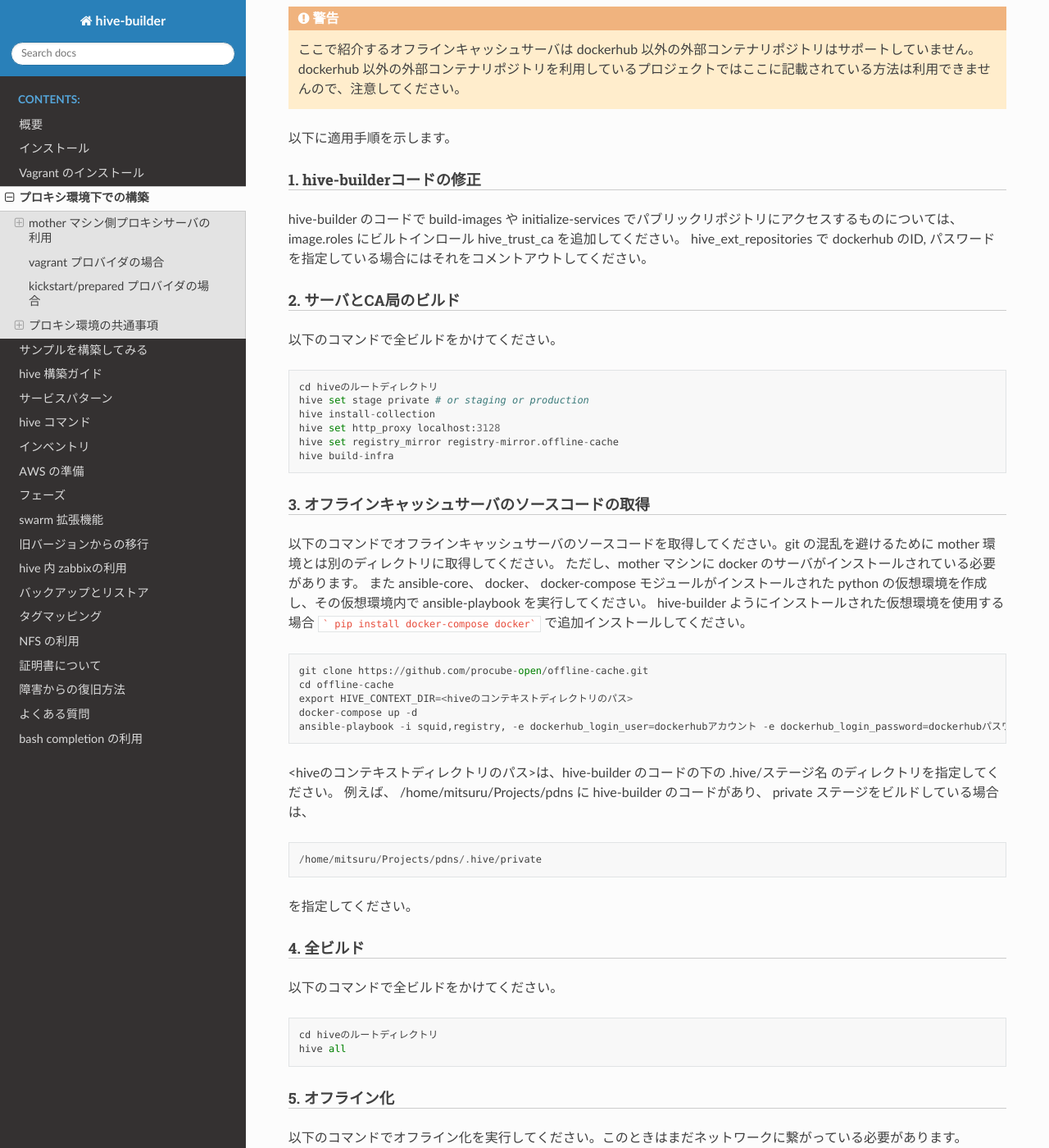
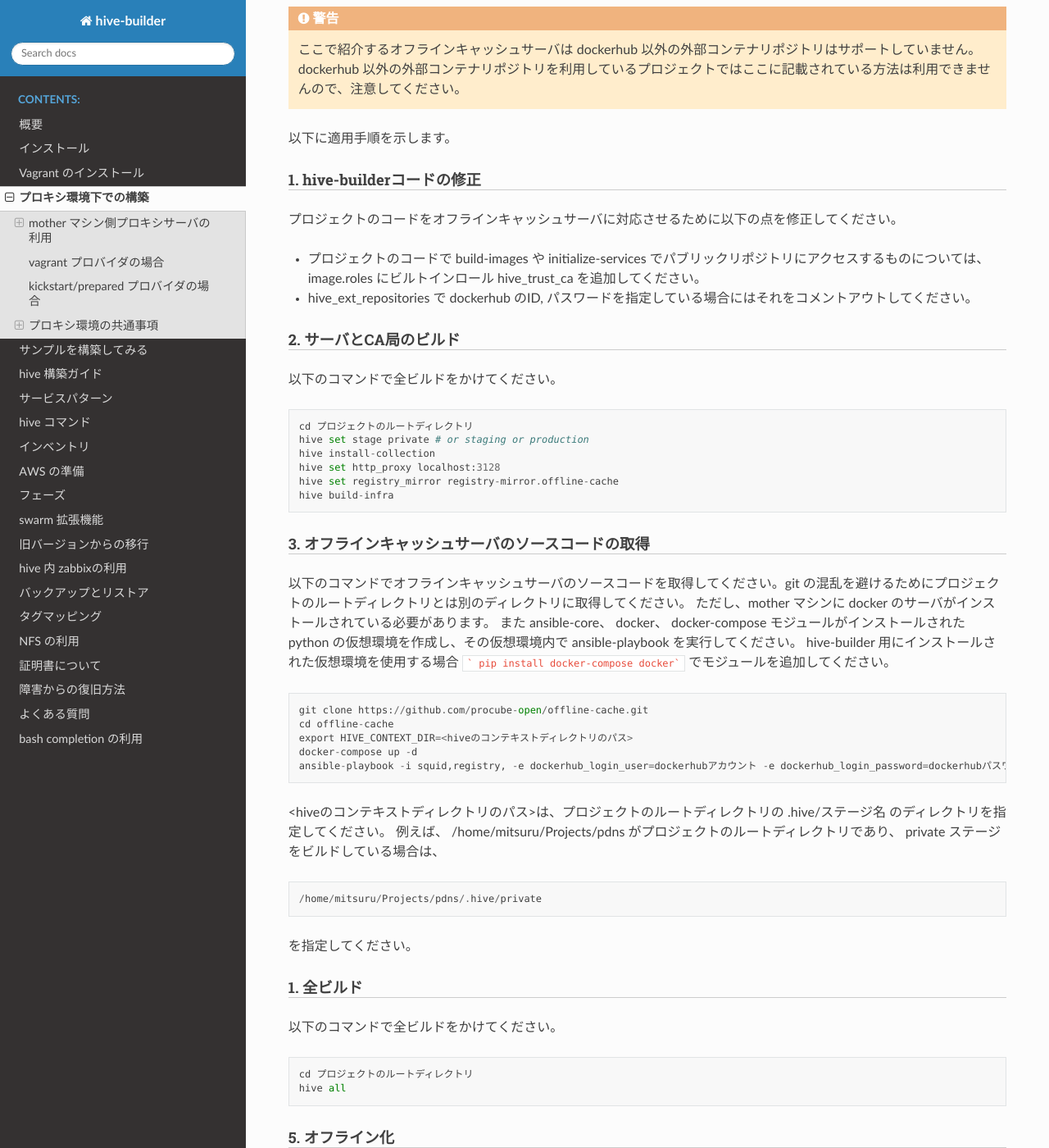
Before and after one commit to procube-open/hive-builder, a Sphinx documentation site: the page built from docs/proxy.rst, in a window 1280 px wide and 1400 px high, scrolled down 923 px. Shown: the whole window at 82% size. Built offline with Sphinx 7.4.7 and the Read the Docs theme 2.0.0, drawn with Linux system fonts in a browser that asks for light colours; some of the changed text lies outside the part shown.

Commit message:
[[PRERELEASE]] fix document typo

````diff
--- a/docs/proxy.rst
+++ b/docs/proxy.rst
@@ -38,9 +38,10 @@
 
 1. hive-builderコードの修正
 ^^^^^^^^^^^^^^^^^^^^^^^^^^^^^^^^
+プロジェクトのコードをオフラインキャッシュサーバに対応させるために以下の点を修正してください。
 
-hive-builder のコードで build-images や  initialize-services でパブリックリポジトリにアクセスするものについては、image.roles にビルトインロール hive_trust_ca を追加してください。
-hive_ext_repositories で  dockerhub のID, パスワードを指定している場合にはそれをコメントアウトしてください。
+- プロジェクトのコードで build-images や  initialize-services でパブリックリポジトリにアクセスするものについては、image.roles にビルトインロール hive_trust_ca を追加してください。
+- hive_ext_repositories で  dockerhub のID, パスワードを指定している場合にはそれをコメントアウトしてください。
 
 2. サーバとCA局のビルド
 ^^^^^^^^^^^^^^^^^^^^^^^^^^^^^^^^
@@ -49,7 +50,7 @@
 
 ::
 
-    cd hiveのルートディレクトリ
+    cd プロジェクトのルートディレクトリ
     hive set stage private # or staging or production
     hive install-collection
     hive set http_proxy localhost:3128
@@ -57,12 +58,12 @@
     hive build-infra
 
 3. オフラインキャッシュサーバのソースコードの取得
-^^^^^^^^^^^^^^^^^^^^^^^^^^^^^^^^^^^^^^^^^^^
+^^^^^^^^^^^^^^^^^^^^^^^^^^^^^^^^^^^^^^^^^^^^^^^^^^^^
 
-以下のコマンドでオフラインキャッシュサーバのソースコードを取得してください。git の混乱を避けるために mother 環境とは別のディレクトリに取得してください。
+以下のコマンドでオフラインキャッシュサーバのソースコードを取得してください。git の混乱を避けるためにプロジェクトのルートディレクトリとは別のディレクトリに取得してください。
 ただし、mother マシンに docker のサーバがインストールされている必要があります。
 また ansible-core、 docker、 docker-compose モジュールがインストールされた  python の仮想環境を作成し、その仮想環境内で ansible-playbook を実行してください。
-hive-builder ようにインストールされた仮想環境を使用する場合 ``` pip install docker-compose docker``` で追加インストールしてください。
+hive-builder 用にインストールされた仮想環境を使用する場合 ``` pip install docker-compose docker``` でモジュールを追加してください。
 
 ::
 
@@ -73,8 +74,8 @@
     docker-compose up -d
     ansible-playbook -i squid,registry, -e dockerhub_login_user=dockerhubアカウント -e dockerhub_login_password=dockerhubパスワード setup.yml
 
-<hiveのコンテキストディレクトリのパス>は、hive-builder のコードの下の .hive/ステージ名 のディレクトリを指定してください。
-例えば、 /home/mitsuru/Projects/pdns に hive-builder のコードがあり、 private ステージをビルドしている場合は、
+<hiveのコンテキストディレクトリのパス>は、プロジェクトのルートディレクトリの .hive/ステージ名 のディレクトリを指定してください。
+例えば、 /home/mitsuru/Projects/pdns がプロジェクトのルートディレクトリであり、 private ステージをビルドしている場合は、
 
 ::
 
@@ -82,20 +83,20 @@
 
 を指定してください。
 
-4. 全ビルド
+1. 全ビルド
 ^^^^^^^^^^^^^^^^^^^^^^^^^^^^^^^^
 
 以下のコマンドで全ビルドをかけてください。
 
 ::
 
-    cd hiveのルートディレクトリ
+    cd プロジェクトのルートディレクトリ
     hive all
 
 5. オフライン化
 ^^^^^^^^^^^^^^^^^^^^^^^^^^^^^^^^
 
-以下のコマンドでオフライン化を実行してください。このときはまだネットワークに繋がっている必要があります。
+以下のコマンドでオフラインキャッシュサーバのオフライン化を実行してください。このときはまだネットワークに繋がっている必要があります。
 dockerhub のアカウントにログインするためのユーザIDとパスワードを用意してください。
 
 ::
````
